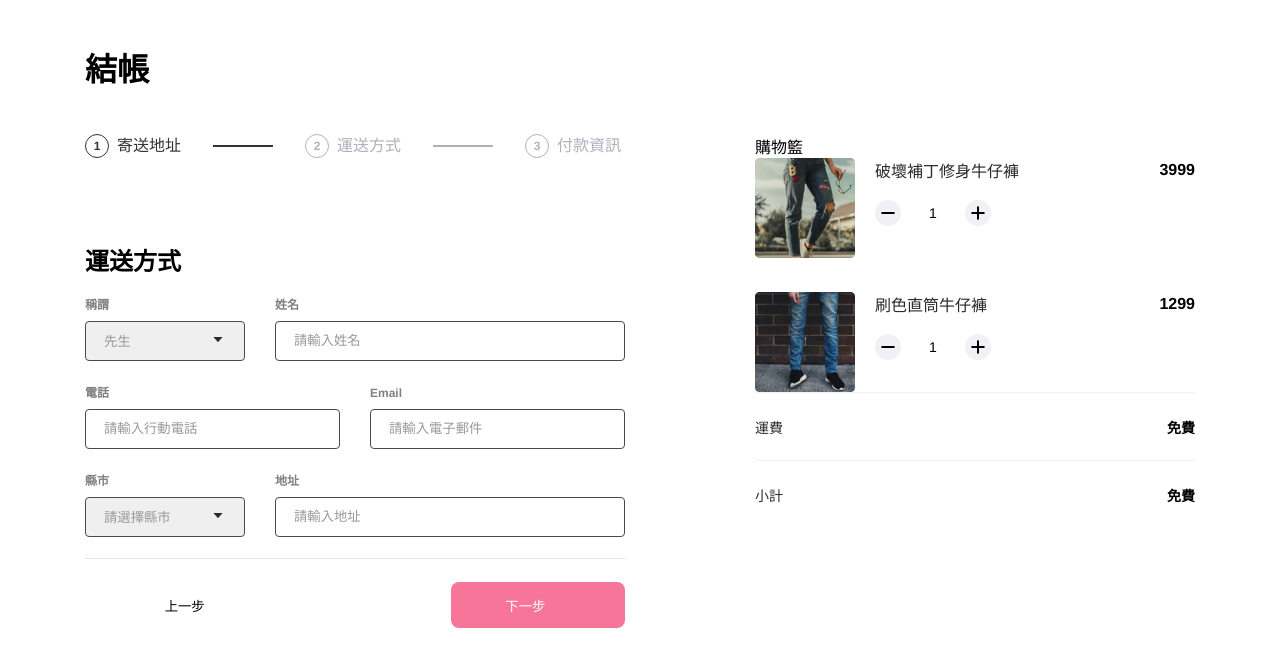
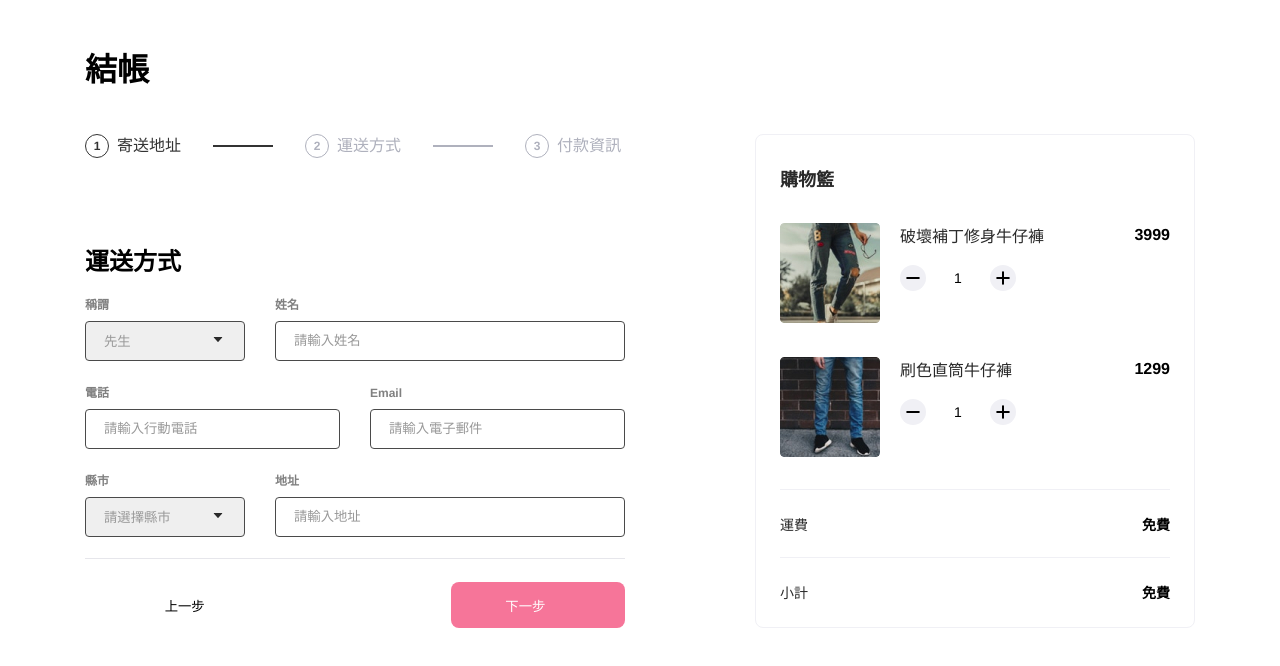
Before and after one commit to deleav/alpha-cart-react, a React (Create React App) app: page / in a window 1280 px wide. Shown: the top 666 px of the page. Built offline with nearby package versions, Linux system fonts and the light colour scheme; some icons are missing.

Commit message:
fix: cart style

```diff
--- a/src/components/cart/Cart.jsx
+++ b/src/components/cart/Cart.jsx
@@ -5,6 +5,7 @@ import product2 from '../../assets/product2.jpg';
 import getPriceText from '../../utils/getPriceText';
 import Item from './Item';
 import PriceRow from './PriceRow';
+import styles from './cart.module.css';
 
 const defaultItems = [
   {
@@ -34,9 +35,9 @@ export default function Cart({ shippingFee, onChange }) {
   }
 
   return (
-    <div id="cart-main">
-      <div className="title-container">購物籃</div>
-      <div className="items-container">
+    <div className={styles.cartMain}>
+      <div className={styles.titleContainer}>購物籃</div>
+      <div className={styles.itemsContainer}>
         {defaultItems.map((item, index) => (
           <Item
             key={index}
@@ -47,7 +48,7 @@ export default function Cart({ shippingFee, onChange }) {
           />
         ))}
       </div>
-      <div className="footer-container">
+      <div className={styles.footerContainer}>
         <PriceRow title="運費" price={shippingFeeText} />
         <PriceRow title="小計" price={priceText} />
       </div>
```
